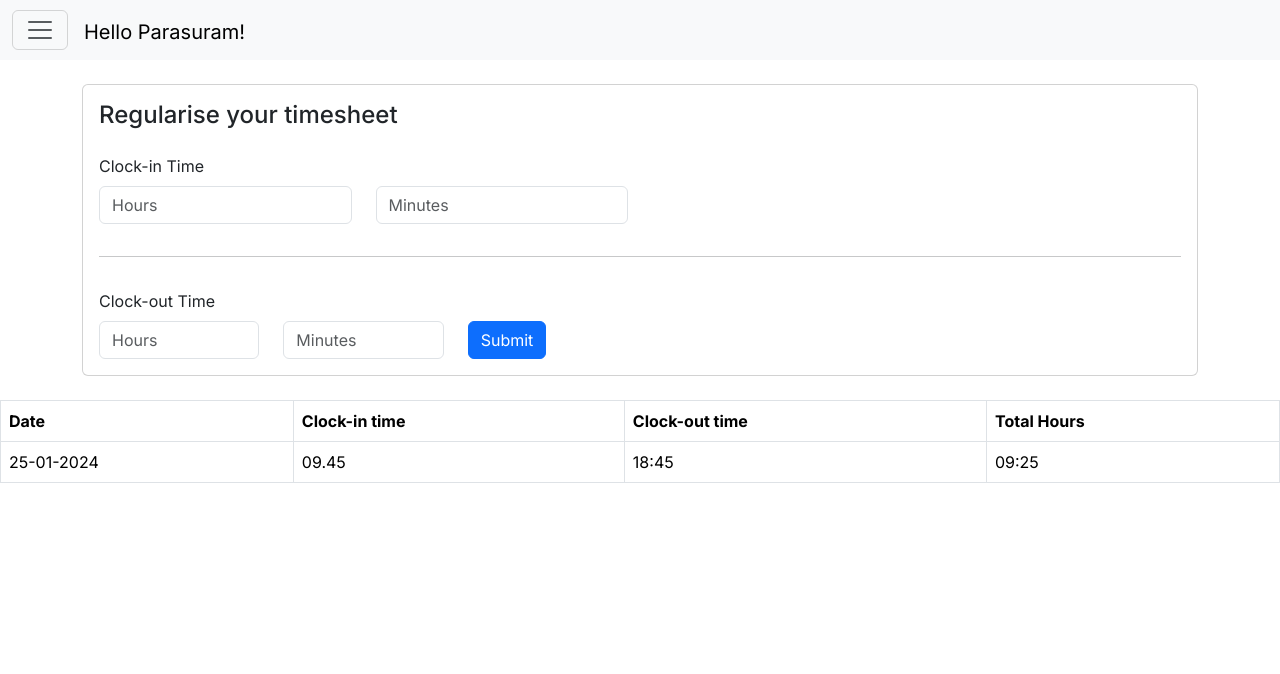
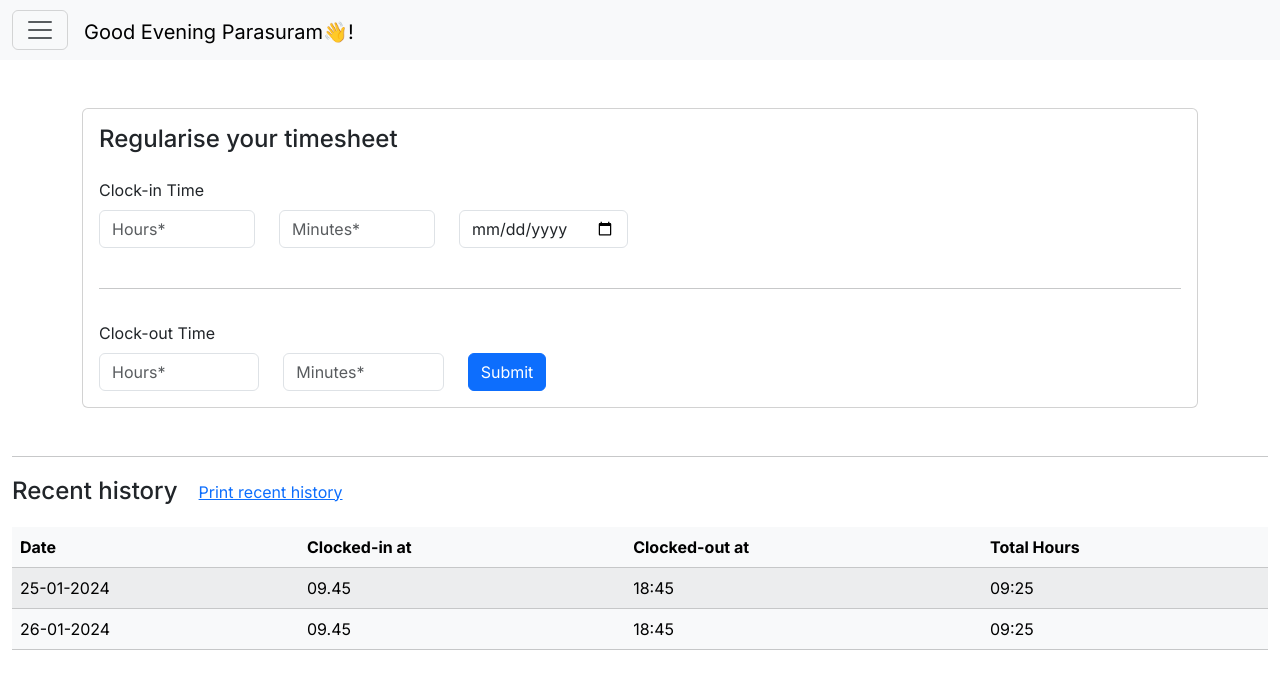
Before and after one commit to pc24codes/Pomodoro-Timesheet, a React (Create React App) app: page / in a window 1280 px wide. Shown: the top 674 px of the page. Built offline with nearby package versions, Linux system fonts and the light colour scheme.

Commit message:
Small changes in the UI.

```diff
--- a/src/App.js
+++ b/src/App.js
@@ -1,18 +1,22 @@
 import logo from "./logo.svg";
 import "./App.css";
-import DatePicker from "./Components/DatePicker";
+import RegulariseTime from "./Components/RegulariseTime";
+import NavBar from "./Components/Navbar";
+
+import DatePicker from "./Components/InsightsCard";
+
 import MainContent from "./Components/MainContent";
 
 export default function App() {
   return (
     <>
-      <MainContent />
-      <div className="Hours-indicator-cards">
-        <DatePicker hours="40" time="month" />
+      {/* <UserAuthContextProvider>My App</UserAuthContextProvider> */}
+      <NavBar />
+      {/* <MainContent /> */}
 
-        <DatePicker hours="5" time="week" />
-        <DatePicker hours="5" time="Today" />
-      </div>
+      {/* <SimpleSignin /> */}
+
+      <RegulariseTime />
     </>
   );
 }
--- a/src/Components/ClockedDates.jsx
+++ b/src/Components/ClockedDates.jsx
@@ -1,29 +1,49 @@
-import React from 'react';
-import Table from 'react-bootstrap/Table'
+import React from "react";
+import { Table, Container, Button } from "react-bootstrap";
 
-export default function TimeTable(){
-    return(
+export default function TimeTable() {
+  return (
     <>
-
-        <Table bordered>
-        <thead> {/*heading*/}
+      <Container fluid>
+        <hr></hr>
+        <h4 className="mb-3">
+          Recent history
+          <Button variant="link" className="ms-2" href="#printTheTimeSheet">
+            Print recent history
+          </Button>
+        </h4>
+        <Table striped hover variant="light">
+          <thead>
+            {" "}
+            {/*heading*/}
             <tr>
               <th>Date</th>
-            <th>Clock-in time</th>
-            <th>Clock-out time</th>
+              <th>Clocked-in at </th>
+              <th>Clocked-out at</th>
               <th>Total Hours</th>
             </tr>
           </thead>
 
           <tbody>
-            <tr> {/* 1st row*/ }
+            <tr>
+              {" "}
+              {/* 1st row*/}
               <td>25-01-2024</td>
+              <td>09.45</td>
+              <td>18:45</td>
+              <td>09:25</td>
+            </tr>
+            <tr>
+              {" "}
+              {/* 1st row*/}
+              <td>26-01-2024</td>
               <td>09.45</td>
               <td>18:45</td>
               <td>09:25</td>
             </tr>
           </tbody>
         </Table>
+      </Container>
     </>
-    )
+  );
 }
--- /dev/null
+++ b/src/Components/CustomDatePicker.jsx
@@ -0,0 +1,16 @@
+import React, { useState } from 'react';
+import DatePicker from 'react-datepicker';
+import 'react-datepicker/dist/react-datepicker.css';
+
+const CustomDatePicker = ({ selectedDate, setSelectedDate }) => {
+    return (
+        <DatePicker
+            selected={selectedDate}
+            onChange={(date) => setSelectedDate(date)}
+            dateFormat="dd-MM-yyyy"
+            className="form-control"
+        />
+    );
+};
+
+export default CustomDatePicker;
--- a/src/Components/Greeting.jsx
+++ b/src/Components/Greeting.jsx
@@ -1,25 +1,21 @@
-import React from 'react';
+import React from "react";
+import { Container, Row, Col, Alert } from "react-bootstrap";
 
 const Greeting = () => {
-    const getGreetingMessage = () => {
+  const getCurrentGreeting = () => {
     const currentHour = new Date().getHours();
 
     if (currentHour >= 12 && currentHour < 16) {
-        return 'Good Afternoon';
+      return "Good Afternoon  ";
     } else if (currentHour >= 16 && currentHour < 20) {
-        return 'Good Evening';
+      return "Good Evening  ";
     } else if (currentHour >= 20 || currentHour < 4) {
-        return 'Good Night';
+      return " Good Night  ";
     } else {
-        return 'Good Morning';
+      return " Good Morning  ";
     }
   };
-
-    return (
-      <div>
-        <h1>{getGreetingMessage()}!</h1>
-      </div>
-    );
+  return <span>{getCurrentGreeting()}</span>;
 };
 
 export default Greeting;
--- /dev/null
+++ b/src/Components/InsightsCard.jsx
@@ -0,0 +1,15 @@
+import React from "react";
+import Card from "react-bootstrap/Card";
+
+export default function DatePicker(props) {
+  return (
+    <div className="pt-3">
+      <Card className="datepicker--comp" style={{ width: "15rem" }}>
+        <Card.Body>
+          {`This ${props.time}`}
+          <Card.Text>{`${props.hours} Hrs`}</Card.Text>
+        </Card.Body>
+      </Card>
+    </div>
+  );
+}
--- a/src/Components/Navbar.jsx
+++ b/src/Components/Navbar.jsx
@@ -1,83 +1,85 @@
-import React from 'react';
-import Greeting from './Greeting';
+import React from "react";
+import Greeting from "./Greeting";
 
 //Bootstrap-react imports
-import Button from 'react-bootstrap/Button';
-import Container from 'react-bootstrap/Container';
-import Nav from 'react-bootstrap/Nav';
-import Navbar from 'react-bootstrap/Navbar';
-import NavDropdown from 'react-bootstrap/NavDropdown';
-import Offcanvas from 'react-bootstrap/Offcanvas';
-import Badge from 'react-bootstrap/Badge'
+import Button from "react-bootstrap/Button";
+import Container from "react-bootstrap/Container";
+import Nav from "react-bootstrap/Nav";
+import Navbar from "react-bootstrap/Navbar";
+import NavDropdown from "react-bootstrap/NavDropdown";
+import Offcanvas from "react-bootstrap/Offcanvas";
+import Badge from "react-bootstrap/Badge";
 
 //icons
-import {FaHome,FaRupeeSign,FaSignOutAlt, FaYoutube } from "react-icons/fa";
-import { MdSpaceDashboard, MdPunchClock } from "react-icons/md";
+import { FaHome, FaRupeeSign, FaSignOutAlt, FaYoutube } from "react-icons/fa";
+import {
+  MdSpaceDashboard,
+  MdPunchClock,
+  MdAccountCircle,
+} from "react-icons/md";
 
-export default function NavBar()
-{
-    let user = "Parasuram";
+export default function NavBar() {
+  let userName = "Parasuram";
 
-    return(
+  return (
     <>
       {[false].map((expand) => (
-
-        <Navbar
-        key={expand}
-        expand={expand}
-        className="bg-body-tertiary mb-3">
+        <Navbar key={expand} expand={expand} className="bg-body-tertiary mb-3">
           <Container fluid>
-          <div
-            className="d-flex align-items-center">
-
+            <div className="d-flex align-items-center">
               <Navbar.Toggle
                 aria-controls={`offcanvasNavbar-expand-${expand}`}
               />
 
-            <Navbar.Brand
-            className='ms-3 mt-1' >
-              {`Hello ${user}! `}
+              <Navbar.Brand className="ms-3 mt-1">
+                <Greeting />
+                {`${userName}👋!`}
               </Navbar.Brand>
             </div>
 
             <Navbar.Offcanvas
               id={`offcanvasNavbar-expand-${expand}`}
               aria-labelledby={`offcanvasNavbarLabel-expand-${expand}`}
-              placement="start">
-
+              placement="start"
+            >
               <Offcanvas.Header closeButton>
-                <Offcanvas.Title
-                id={`offcanvasNavbarLabel-expand-${expand}`}>
-                  Tickster Timesheet<Badge bg="secondary" className='ms-2'>ADMIN</Badge>
+                <Offcanvas.Title id={`offcanvasNavbarLabel-expand-${expand}`}>
+                  Tickster Timesheet
+                  <Badge bg="secondary" className="ms-2">
+                    ADMIN
+                  </Badge>
                 </Offcanvas.Title>
-
               </Offcanvas.Header>
 
               <Offcanvas.Body>
                 <Nav className="justify-content-end flex-grow-1 pe-3">
-                  <Nav.Link href="action1">
-                  <FaHome className='me-2'/>
+                  <Nav.Link href="./MainContent.jsx">
+                    <FaHome className="me-2" />
                     Home
                   </Nav.Link>
 
                   <Nav.Link href="#action2">
-                  <MdSpaceDashboard className='me-2'/>
+                    <MdSpaceDashboard className="me-2" />
                     Dashboard
                   </Nav.Link>
 
-                  <Nav.Link href="#action3">
-                  <MdPunchClock className='me-2'/>
+                  <Nav.Link href="./RegulariseTime.jsx">
+                    <MdPunchClock className="me-2" />
                     Regularise punch-in
                   </Nav.Link>
 
+                  <Nav.Link href="./RegulariseTime.jsx">
+                    <MdAccountCircle className="me-2" />
+                    My Profile
+                  </Nav.Link>
+
                   <Nav.Link href="#action4">
-                  <FaRupeeSign className='me-2'/>
+                    <FaRupeeSign className="me-2" />
                     Pricing
                   </Nav.Link>
 
                   <Nav.Link href="#action5">
-                  <FaSignOutAlt
-                  className='me-2'/>
+                    <FaSignOutAlt className="me-2" />
                     Signout
                   </Nav.Link>
 
@@ -89,6 +91,5 @@ export default function NavBar()
         </Navbar>
       ))}
     </>
-
-    )
+  );
 }
--- a/src/Components/RegulariseTime.jsx
+++ b/src/Components/RegulariseTime.jsx
@@ -1,122 +1,103 @@
-import React from 'react';
-import Table from 'react-bootstrap/Table';
+import React from "react";
+import Table from "react-bootstrap/Table";
 import Form from "react-bootstrap/Form";
-import TimeTable from './ClockedDates';
-import NavBar from './Navbar';
-import Stack  from 'react-bootstrap/Stack';
-import Card from 'react-bootstrap/Card'
-import { Row, Col, Container,Button } from 'react-bootstrap';
+import TimeTable from "./ClockedDates";
+import NavBar from "./Navbar";
+import Stack from "react-bootstrap/Stack";
+import Card from "react-bootstrap/Card";
+import { Row, Col, Container, Button } from "react-bootstrap";
 
+import CustomDatePicker from "./CustomDatePicker";
 
+// function AddDate() {}
 
 export default function InputTime() {
-
-    return(
+  return (
     <>
-
-        <NavBar/>
-        <Container className="mt-4 mb-4">
+      <Container className="mt-5 mb-5">
         <Card>
           <Card.Body>
-          <Card.Title as="h4" className='mb-4'>Regularise your timesheet</Card.Title>
+            <Card.Title as="h4" className="mb-4">
+              Regularise your timesheet
+            </Card.Title>
             <Row>
               {/* Clock-in Section */}
               <Col md={6}>
+                <Form>
                   <Form.Group controlId="clockInTime">
                     <Form.Label>Clock-in Time</Form.Label>
                     <Row>
-                  <Col className='mb-3'>
-                    <Form.Control type="number" placeholder="Hours" min="0" max="23" />
+                      <Col className="mb-4">
+                        <Form.Control
+                          type="number"
+                          placeholder="Hours*"
+                          min="0"
+                          max="23"
+                        />
                       </Col>
                       <Col>
-                    <Form.Control type="number" placeholder="Minutes" min="0" max="59" />
+                        <Form.Control
+                          type="number"
+                          placeholder="Minutes*"
+                          min="0"
+                          max="59"
+                          required
+                        />
+                      </Col>
+                      <Col className="mb-3">
+                        <Form.Control
+                          type="Date"
+                          size="md"
+                          placeholder="Date*"
+                          min="0"
+                          max="23"
+                          required
+                        />
                       </Col>
                     </Row>
                   </Form.Group>
+                </Form>
               </Col>
             </Row>
-
             <hr /> {/* Horizontal Divider */}
-
             <Row>
               {/* Clock-out Section */}
-            <Col md={6} className='mt-3'>
+              <Col md={6} className="mt-3">
+                <Form>
                   <Form.Group controlId="clockOutTime">
                     <Form.Label>Clock-out Time</Form.Label>
                     <Row>
                       <Col>
-                    <Form.Control type="number" placeholder="Hours" min="0" max="23" />
+                        <Form.Control
+                          type="number"
+                          placeholder="Hours*"
+                          min="0"
+                          max="23"
+                          required
+                        />
                       </Col>
                       <Col>
-                    <Form.Control type="number" placeholder="Minutes" min="0" max="59" />
+                        <Form.Control
+                          type="number"
+                          placeholder="Minutes*"
+                          min="0"
+                          max="59"
+                          required
+                        />
                       </Col>
                       <Col>
                         <Button variant="primary">Submit</Button>
                       </Col>
-
-
                     </Row>
                   </Form.Group>
+                </Form>
               </Col>
             </Row>
           </Card.Body>
         </Card>
       </Container>
-<TimeTable/>
 
+      <TimeTable />
     </>
-    )
+  );
 }
-
-
-
-// {<Stack direction='horizontal' gap={3}>
-// <div className="p-2" id="Time-input-ele">
-// <Form.Label htmlFor="inputHours">
-// Clock-in Hours
-// </Form.Label>
-
-// <Form.Control
-// type='number'
-// id='inputHours'
-// min='00'
-// max='23'
-// />
-// <Form.Label htmlFor="inputMinutes">
-// Clock-in Minutes
-// </Form.Label>
-
-// <Form.Control
-// type='number'
-// id='inputHours'
-// min='00'
-// max='59'
-// />
-// </div>
-// </Stack>
-
-
-// <Stack direction="horizontal" gap={3}>
-// <div className="p-2" id="Time-input-ele">
-// <Form.Label htmlFor="inputHours">
-// Clock-out Hours
-// </Form.Label>
-
-// <Form.Control
-// type='number'
-// id='inputHours'
-// min='00'
-// max='23'
-// />
-// <Form.Label htmlFor="inputMinutes">
-// Clock-out Minutes
-// </Form.Label>
-
-// <Form.Control
-// type='number'
-// id='inputHours'
-// min='00'
-// max='59'
-// />
-// </div>
-// </Stack>
--- a/src/index.js
+++ b/src/index.js
@@ -21,6 +21,6 @@ import InputTime from "./Components/RegulariseTime";
 const root = ReactDOM.createRoot(document.getElementById("root"));
 root.render(
   <React.StrictMode>
-    <InputTime />
+    <App />
   </React.StrictMode>
 );
```
Also changed, not shown: package.json (+7 -0 lines), src/Components/DatePicker.jsx (deleted, +0 -19 lines), src/Components/LoginPage.jsx (+53 -46 lines), src/Components/MainContent.jsx (+57 -50 lines), 1 other file (tests, documents, lock files or other folders). Lines whose indentation alone changed are shown as unchanged.
